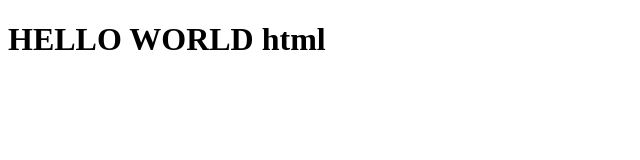
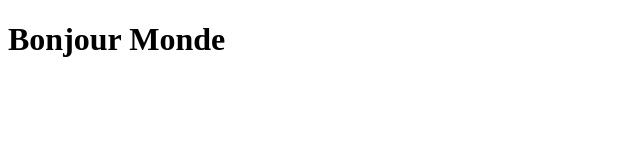
Before and after one commit to Marc1401/lab02, a plain HTML site: page index.html in a window 1280 px wide. Shown: the whole page, without its empty margins (0-640 px from the left). Drawn offline with Linux system fonts and the light colour scheme.

Commit message:
Correction

```diff
--- a/index.html
+++ b/index.html
@@ -7,6 +7,6 @@
     <title>Document</title>
 </head>
 <body>
-    <h1>HELLO WORLD html</h1>
+    <h1>Bonjour Monde</h1>
 </body>
 </html>
```
